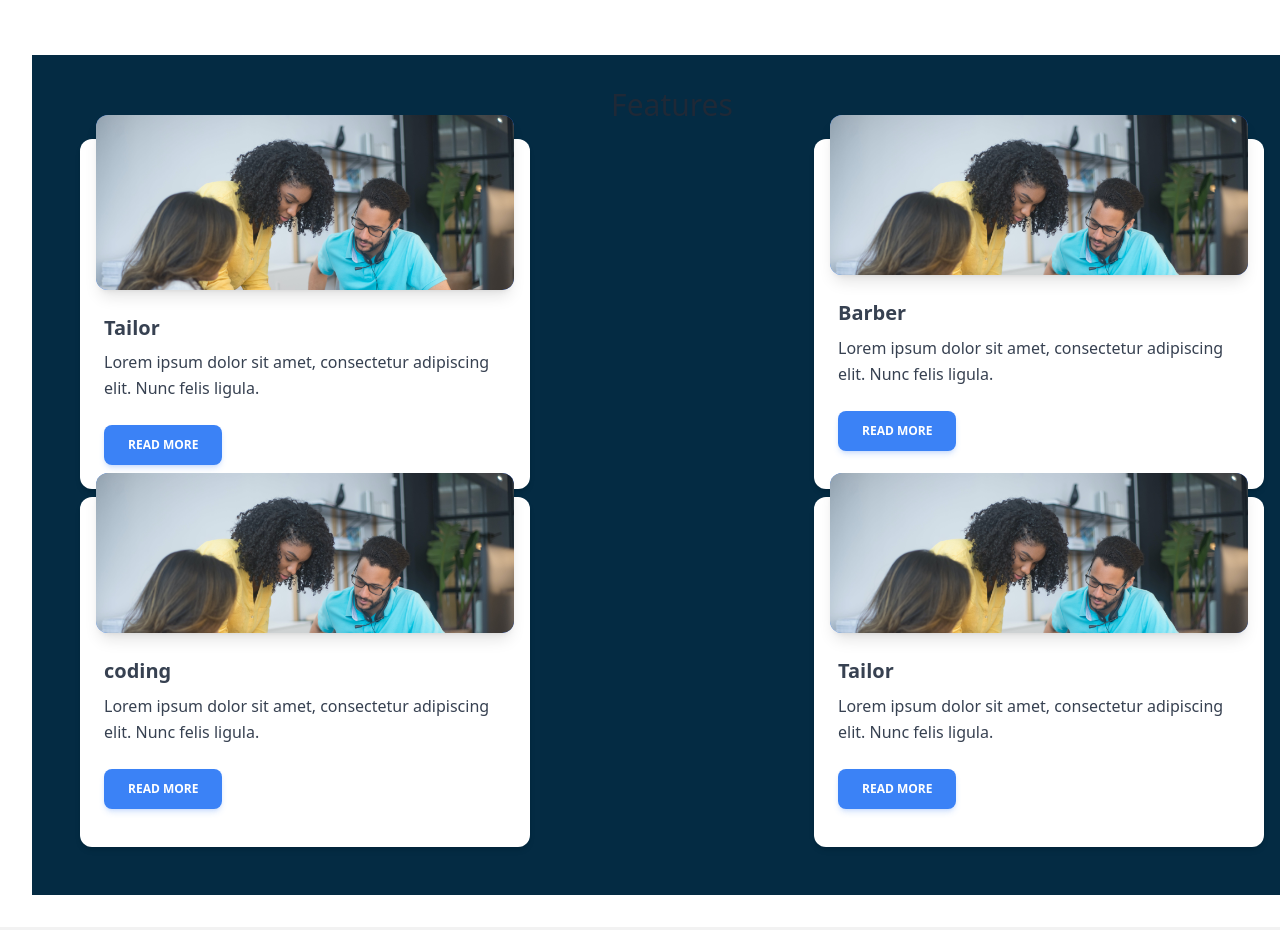
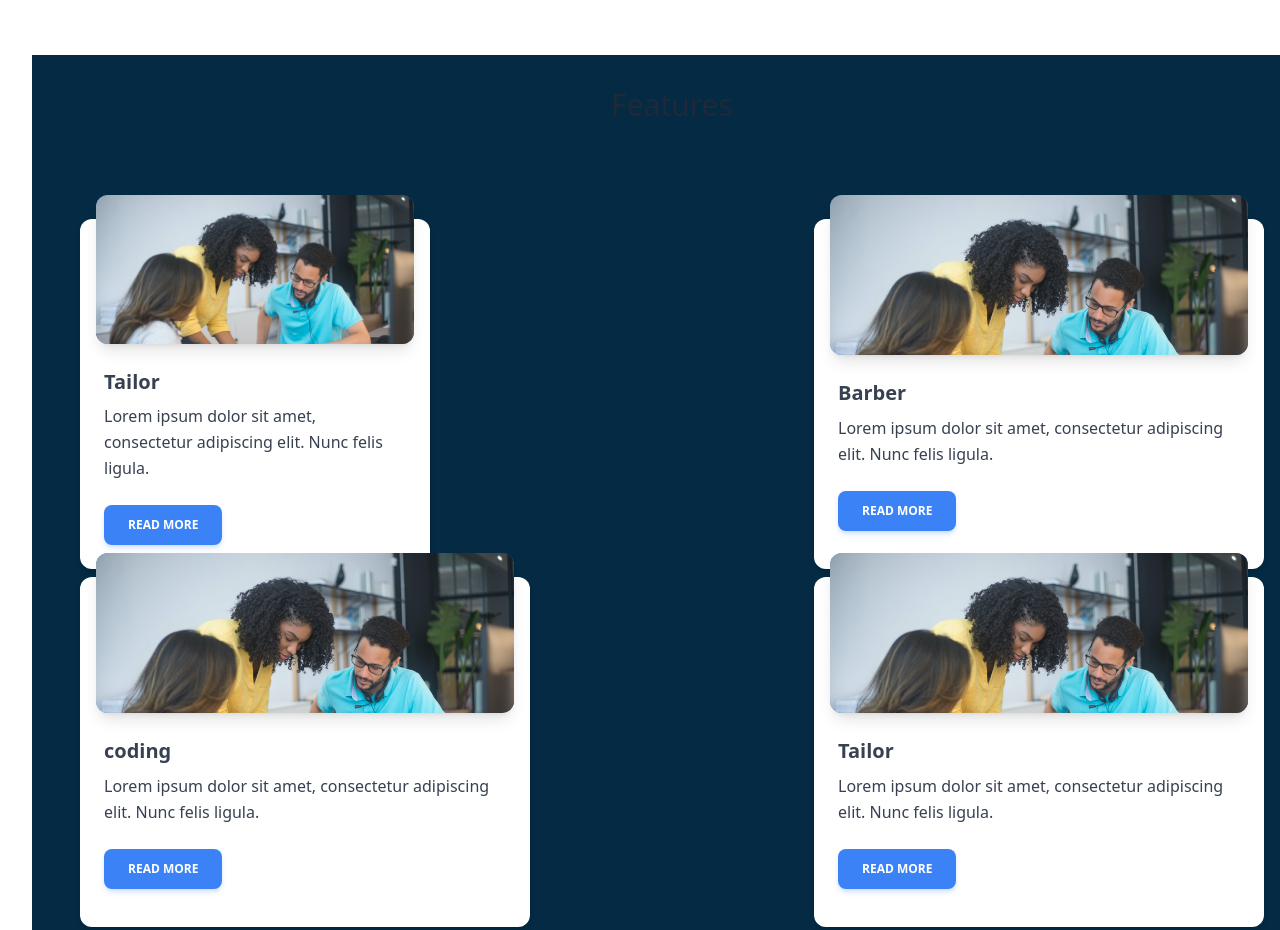
Before and after one commit to LadegbayeStella/paveHQ, a plain HTML site: page index.html in a window 1280 px wide. Shown: the part 820-1750 px from the top of the page. Drawn offline with nearby package versions, Linux system fonts and the light colour scheme.

Commit message:
useing tailwindcss

```diff
--- a/index.html
+++ b/index.html
@@ -78,8 +78,8 @@
 
     <section class=" w-full  bg-[#042B43] p-8">
            <h1 class="title text-3xl text-center ">Features</h1>
-           <div class=" flex p-4 justify-between gap-2 mt- flex-wrap">
-            <div class="relative flex w-[450px] h-[350px] flex-col rounded-xl bg-white bg-clip-border text-gray-700 shadow-md">
+           <div class=" flex p-4 justify-between gap-2 mt-20 flex-wrap">
+            <div class="relative flex w-[350px] h-[350px] flex-col rounded-xl bg-white bg-clip-border text-gray-700 shadow-md">
               <div class="relative mx-4 h-[500px] -mt-6  overflow-hidden rounded-xl bg-blue-gray-500 bg-clip-border text-white shadow-lg shadow-blue-gray-500/40 bg-gradient-to-r from-blue-500 to-blue-600">
                 <img
                 src="./img/pexels-kampus-production-8204326.jpg"
```
